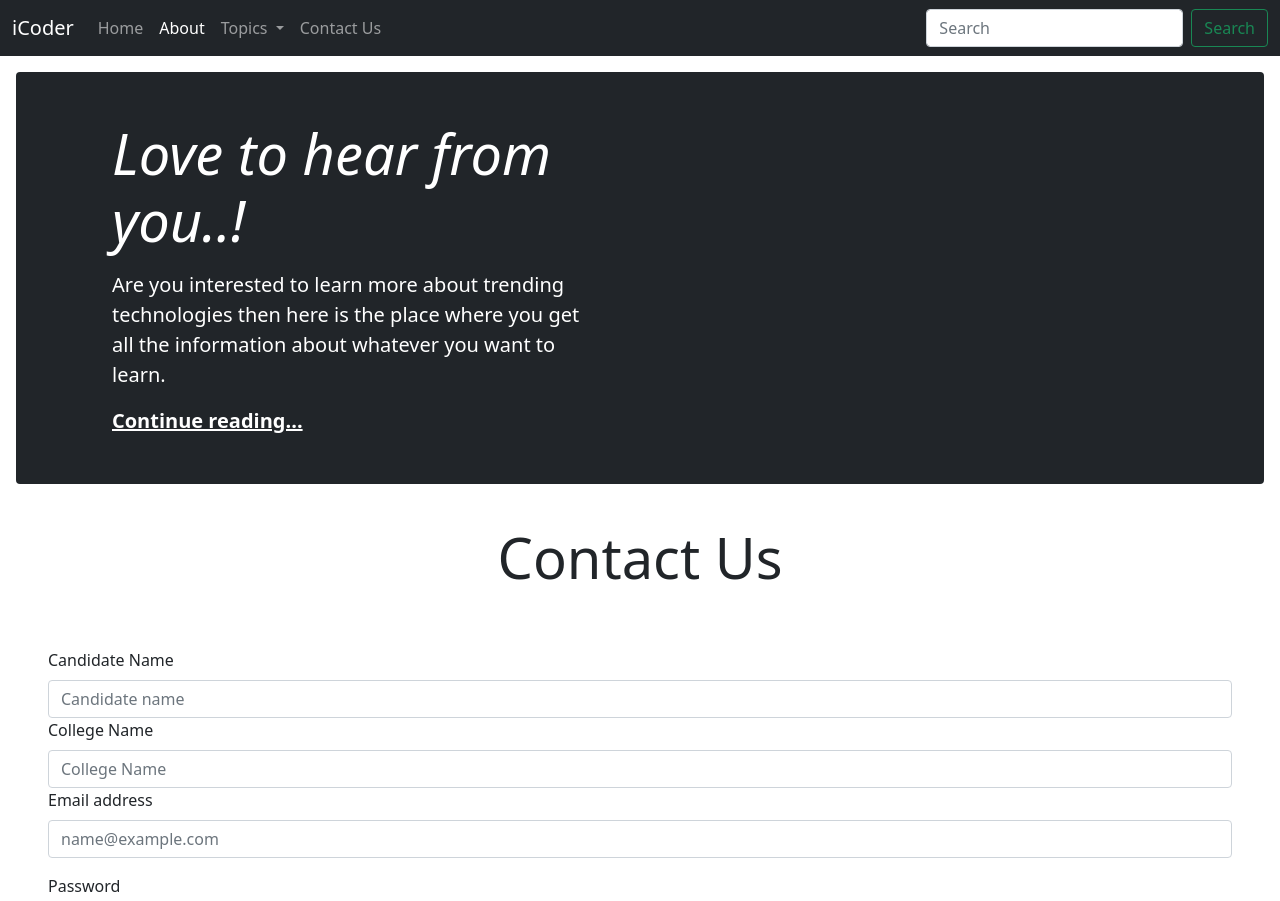
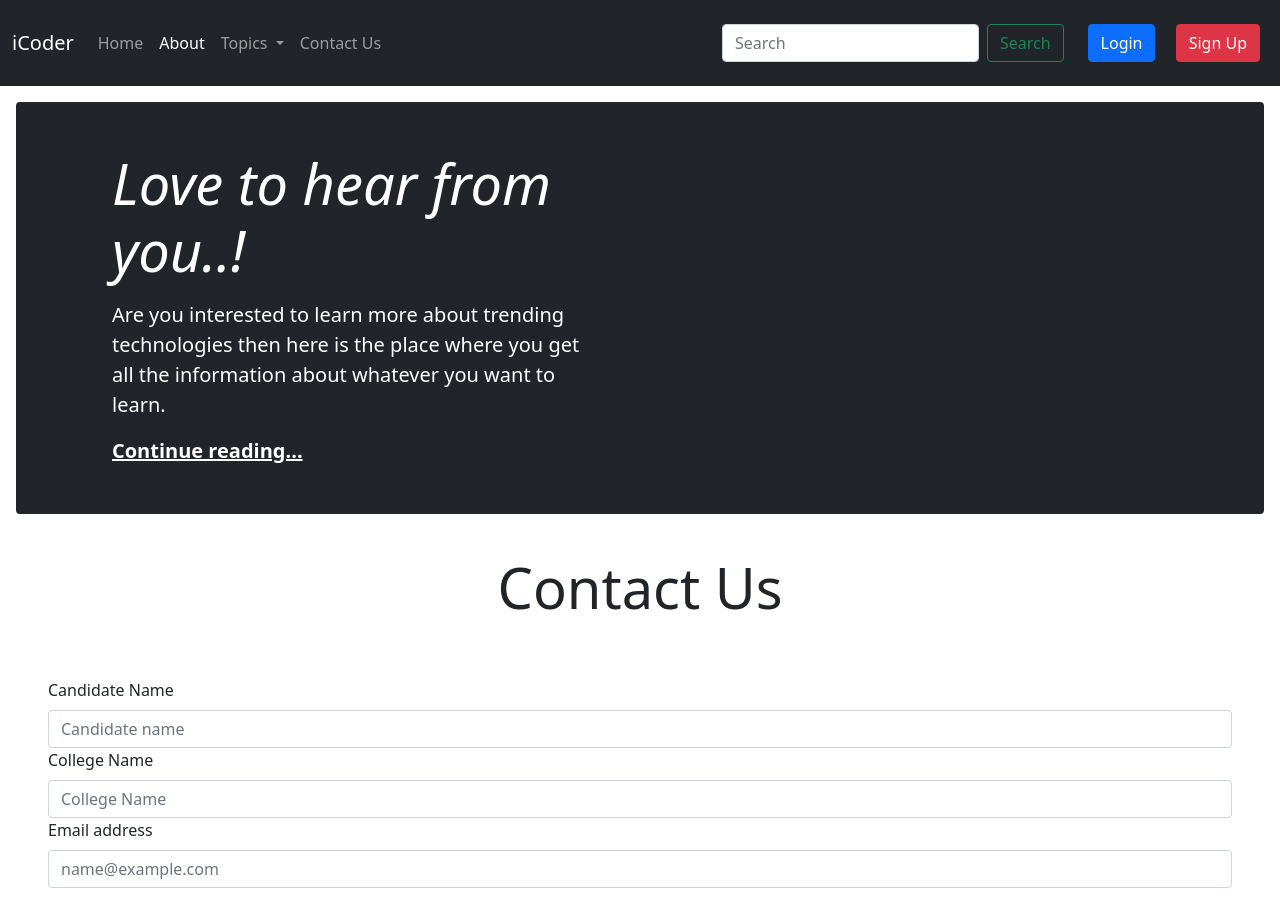
Before and after one commit to Dipali-Shewale/iCoderBootstrap, a plain HTML site: page contact.html in a window 1280 px wide. Shown: the top 901 px of the page. Drawn offline with nearby package versions, Linux system fonts and the light colour scheme.

Commit message:
Update contact.html

```diff
--- a/contact.html
+++ b/contact.html
@@ -54,6 +54,11 @@
                     <input class="form-control me-2" type="search" placeholder="Search" aria-label="Search">
                     <button class="btn btn-outline-success" type="submit">Search</button>
                 </form>
+                <br>
+                <div class="mx-2">
+                    <button class="btn btn-primary m-3" data-bs-toggle="modal" data-bs-target="#loginModal">Login </button>
+                    <button class="btn btn-danger" data-bs-toggle="modal" data-bs-target="#signupModal">Sign Up</button>
+                </div>
             </div>
         </div>
     </nav>
```
